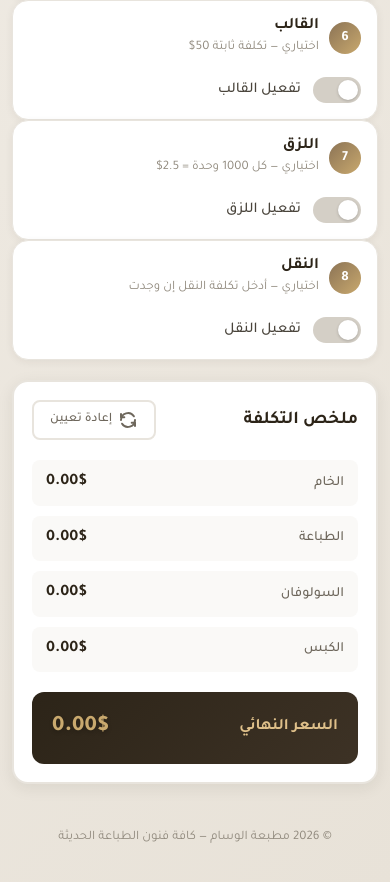
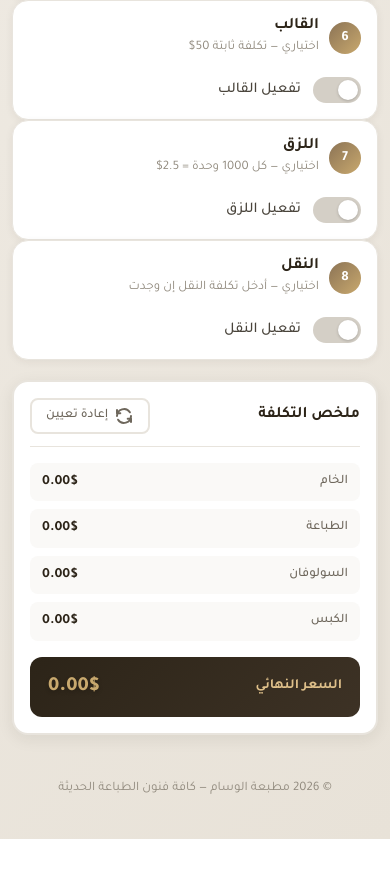
Before and after one commit to mohamedgmy/ALWESAAM, a plain HTML site: page index.html in a window 390 px wide. Shown: the part 1646-2528 px from the top of the page. After the commit the page ends 2485 px from the top, so only its background shows below. Drawn offline with Linux system fonts and the light colour scheme.

Commit message:
Update style.css

```diff
--- a/style.css
+++ b/style.css
@@ -477,6 +477,7 @@ body {
     background: linear-gradient(135deg, var(--gray-50), var(--gray-100));
     border-radius: var(--radius-md);
     border: 2px solid var(--gray-200);
+    margin-top: 12px;
 }
 
 .fixed-label {
@@ -545,7 +546,8 @@ body {
 }
 
 /* ===== Optional Field ===== */
-.optional-field .input-group {
+.optional-field .input-group,
+.optional-field .mold-cost-display {
     margin-top: 16px;
     animation: slideDown 0.3s ease forwards;
 }
@@ -575,15 +577,14 @@ body {
     flex-shrink: 0;
 }
 
-/* ===== Result Card ===== */
+/* ===== Result Card (Compact, Non-Sticky) ===== */
 .result-card {
     background: var(--white);
     border-radius: var(--radius-lg);
-    padding: 28px;
+    padding: 20px 24px;
     box-shadow: var(--shadow-md);
     border: 2px solid var(--gray-200);
-    position: sticky;
-    bottom: 20px;
+    position: relative;
     animation: fadeInUp 0.5s ease 0.45s forwards;
     opacity: 0;
 }
@@ -592,11 +593,13 @@ body {
     display: flex;
     align-items: center;
     justify-content: space-between;
-    margin-bottom: 20px;
+    margin-bottom: 16px;
+    padding-bottom: 12px;
+    border-bottom: 1px solid var(--gray-200);
 }
 
 .result-header h2 {
-    font-size: 20px;
+    font-size: 18px;
     font-weight: 700;
     color: var(--primary);
 }
@@ -605,7 +608,7 @@ body {
     display: flex;
     align-items: center;
     gap: 6px;
-    padding: 8px 16px;
+    padding: 6px 14px;
     border: 2px solid var(--gray-200);
     border-radius: var(--radius-sm);
     background: var(--white);
@@ -624,17 +627,17 @@ body {
 }
 
 .result-items {
-    display: flex;
-    flex-direction: column;
-    gap: 10px;
-    margin-bottom: 20px;
+    display: grid;
+    grid-template-columns: 1fr 1fr;
+    gap: 8px;
+    margin-bottom: 16px;
 }
 
 .result-item {
     display: flex;
     align-items: center;
     justify-content: space-between;
-    padding: 10px 14px;
+    padding: 8px 12px;
     background: var(--gray-50);
     border-radius: var(--radius-sm);
     transition: var(--transition);
@@ -645,13 +648,13 @@ body {
 }
 
 .item-name {
-    font-size: 14px;
+    font-size: 13px;
     font-weight: 500;
     color: var(--gray-600);
 }
 
 .item-value {
-    font-size: 16px;
+    font-size: 14px;
     font-weight: 700;
     color: var(--gray-800);
     direction: ltr;
@@ -661,20 +664,20 @@ body {
     display: flex;
     align-items: center;
     justify-content: space-between;
-    padding: 18px 20px;
+    padding: 14px 18px;
     background: linear-gradient(135deg, var(--primary), var(--secondary));
     border-radius: var(--radius-md);
     color: var(--white);
 }
 
 .total-label {
-    font-size: 18px;
+    font-size: 16px;
     font-weight: 700;
     color: var(--gold-light);
 }
 
 .total-value {
-    font-size: 28px;
+    font-size: 24px;
     font-weight: 800;
     direction: ltr;
     color: var(--gold);
@@ -738,11 +741,15 @@ body {
     }
 
     .result-card {
-        padding: 22px;
+        padding: 18px 20px;
+    }
+
+    .result-items {
+        grid-template-columns: 1fr;
     }
 
     .total-value {
-        font-size: 24px;
+        font-size: 22px;
     }
 }
 
@@ -826,20 +833,23 @@ body {
     }
 
     .result-card {
-        padding: 18px;
-        position: static;
+        padding: 16px;
     }
 
     .result-header h2 {
-        font-size: 18px;
+        font-size: 16px;
+    }
+
+    .result-items {
+        grid-template-columns: 1fr;
     }
 
     .total-value {
-        font-size: 22px;
+        font-size: 20px;
     }
 
     .total-label {
-        font-size: 16px;
+        font-size: 14px;
     }
 
     .fixed-value-card {
```
